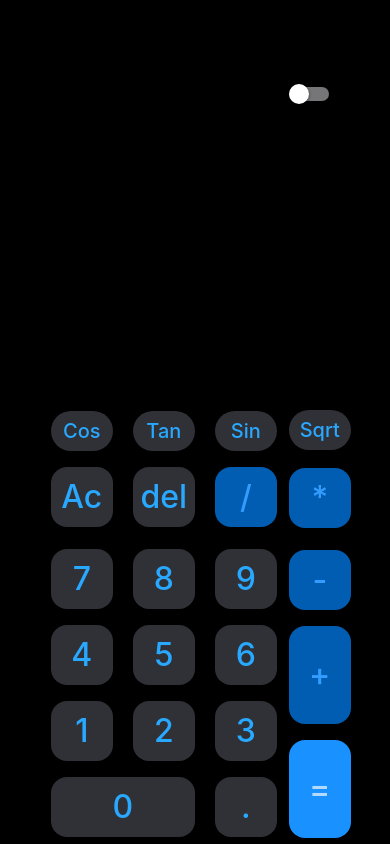
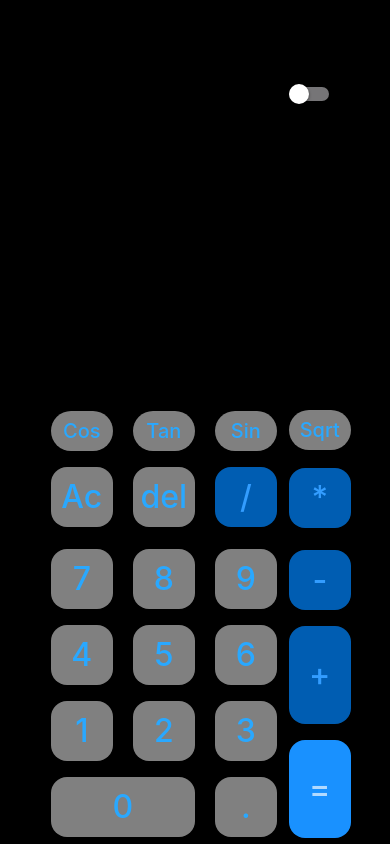
Before and after one commit to olatunjiemanuel/Calculator-App, a React Native app: screen / in a window 390 px wide. Built offline with nearby package versions, Linux system fonts and the light colour scheme.

Commit message:
UI changes to accomodate dark and light mode

```diff
--- a/App.js
+++ b/App.js
@@ -147,7 +147,13 @@ export default function App() {
           />
         </View>
         <View style={{ paddingTop: 120 }}>
-          <CalculatorDisplay Calctext={render} Calctext2={render2} />
+          <CalculatorDisplay
+            Calctext={render}
+            Calctext2={render2}
+            Calctext2Color={
+              darkMode ? Colors.general.black : Colors.general.white
+            }
+          />
         </View>
         <View
           style={{
@@ -167,7 +173,7 @@ export default function App() {
                 <SpecialFunctionsButtons
                   onPressHandler={CosButton}
                   text="Cos"
-                  innerColor="#303136"
+                  innerColor={Colors.lightTheme.gray}
                   textColor="#29A8FF"
                 />
               </View>
@@ -175,7 +181,7 @@ export default function App() {
                 <SpecialFunctionsButtons
                   onPressHandler={TanButton}
                   text="Tan"
-                  innerColor="#303136"
+                  innerColor={Colors.lightTheme.gray}
                   textColor="#29A8FF"
                 />
               </View>
@@ -183,7 +189,7 @@ export default function App() {
                 <SpecialFunctionsButtons
                   onPressHandler={SinButton}
                   text="Sin"
-                  innerColor="#303136"
+                  innerColor={Colors.lightTheme.gray}
                   textColor="#29A8FF"
                 />
               </View>
@@ -193,7 +199,7 @@ export default function App() {
                 <NumberButtons
                   onPressHandler={AcButton}
                   text={render !== "" ? "C" : "Ac"}
-                  innerColor="#303136"
+                  innerColor={Colors.lightTheme.gray}
                   textColor="#29A8FF"
                 />
               </View>
@@ -201,7 +207,7 @@ export default function App() {
                 <NumberButtons
                   onPressHandler={DelButton}
                   text="del"
-                  innerColor="#303136"
+                  innerColor={Colors.lightTheme.gray}
                   textColor="#29A8FF"
                 />
               </View>
@@ -219,7 +225,7 @@ export default function App() {
                 <NumberButtons
                   onPressHandler={Button7}
                   text="7"
-                  innerColor="#303136"
+                  innerColor={Colors.lightTheme.gray}
                   textColor="#29A8FF"
                 />
               </View>
@@ -227,7 +233,7 @@ export default function App() {
                 <NumberButtons
                   onPressHandler={Button8}
                   text="8"
-                  innerColor="#303136"
+                  innerColor={Colors.lightTheme.gray}
                   textColor="#29A8FF"
                 />
               </View>
@@ -235,7 +241,7 @@ export default function App() {
                 <NumberButtons
                   onPressHandler={Button9}
                   text="9"
-                  innerColor="#303136"
+                  innerColor={Colors.lightTheme.gray}
                   textColor="#29A8FF"
                 />
               </View>
@@ -245,7 +251,7 @@ export default function App() {
                 <NumberButtons
                   onPressHandler={Button4}
                   text="4"
-                  innerColor="#303136"
+                  innerColor={Colors.lightTheme.gray}
                   textColor="#29A8FF"
                 />
               </View>
@@ -253,7 +259,7 @@ export default function App() {
                 <NumberButtons
                   onPressHandler={Button5}
                   text="5"
-                  innerColor="#303136"
+                  innerColor={Colors.lightTheme.gray}
                   textColor="#29A8FF"
                 />
               </View>
@@ -261,7 +267,7 @@ export default function App() {
                 <NumberButtons
                   onPressHandler={Button6}
                   text="6"
-                  innerColor="#303136"
+                  innerColor={Colors.lightTheme.gray}
                   textColor="#29A8FF"
                 />
               </View>
@@ -271,7 +277,7 @@ export default function App() {
                 <NumberButtons
                   onPressHandler={Button1}
                   text="1"
-                  innerColor="#303136"
+                  innerColor={Colors.lightTheme.gray}
                   textColor="#29A8FF"
                 />
               </View>
@@ -279,7 +285,7 @@ export default function App() {
                 <NumberButtons
                   onPressHandler={Button2}
                   text="2"
-                  innerColor="#303136"
+                  innerColor={Colors.lightTheme.gray}
                   textColor="#29A8FF"
                 />
               </View>
@@ -287,7 +293,7 @@ export default function App() {
                 <NumberButtons
                   onPressHandler={Button3}
                   text="3"
-                  innerColor="#303136"
+                  innerColor={Colors.lightTheme.gray}
                   textColor="#29A8FF"
                 />
               </View>
@@ -297,7 +303,7 @@ export default function App() {
                 <HorizontalButtons
                   onPressHandler={Button0}
                   text="0"
-                  innerColor="#303136"
+                  innerColor={Colors.lightTheme.gray}
                   textColor="#29A8FF"
                 />
               </>
@@ -305,7 +311,7 @@ export default function App() {
                 <NumberButtons
                   onPressHandler={PeriodButton}
                   text="."
-                  innerColor="#303136"
+                  innerColor={Colors.lightTheme.gray}
                   textColor="#29A8FF"
                 />
               </View>
@@ -324,7 +330,7 @@ export default function App() {
               <SpecialFunctionsButtons
                 onPressHandler={sqrtButton}
                 text="Sqrt"
-                innerColor="#303136"
+                innerColor={Colors.lightTheme.gray}
                 textColor="#29A8FF"
               />
             </View>
--- a/assets/Colors/Colors.js
+++ b/assets/Colors/Colors.js
@@ -6,9 +6,11 @@ const Colors = {
   lightTheme: {
     textBlack: "#424242",
     buttonTextBlue: "#29A8FF",
+    gray: "gray",
   },
   darkTheme: {
     darkInnerColor: "#616161",
+    innerColorDark: "#303136",
   },
 };
 
--- a/components/CalculatorDisplay.js
+++ b/components/CalculatorDisplay.js
@@ -2,7 +2,7 @@ import React from "react";
 import { StyleSheet, Text, View } from "react-native";
 
 const CalculatorDisplay = (props) => {
-  const { Calctext, Calctext2 } = props;
+  const { Calctext, Calctext2, Calctext2Color } = props;
   return (
     <View
       style={{
@@ -32,7 +32,7 @@ const CalculatorDisplay = (props) => {
       >
         <Text
           style={{
-            color: "#fff",
+            color: Calctext2Color,
             textAlign: "right",
             fontSize: 48,
           }}
```
